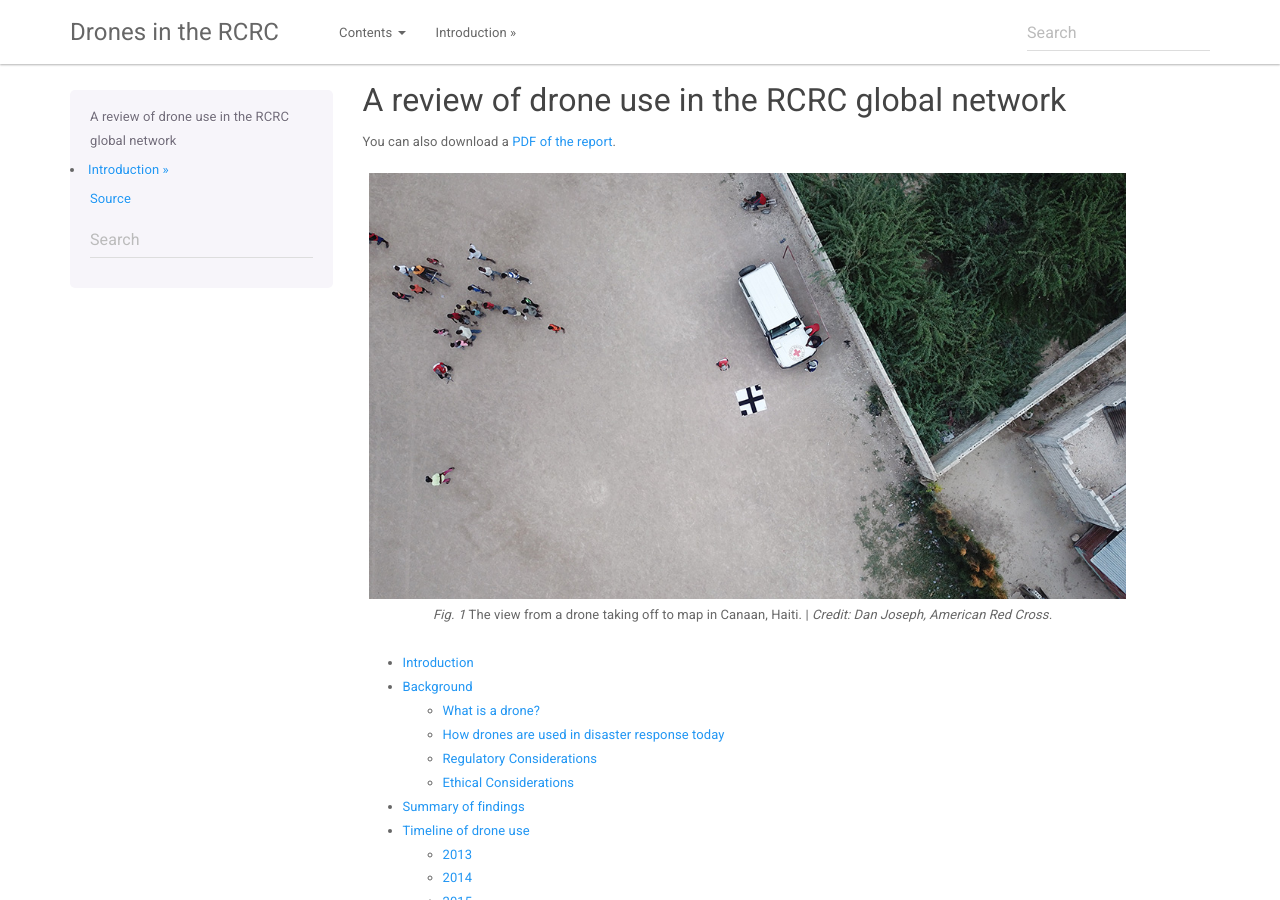
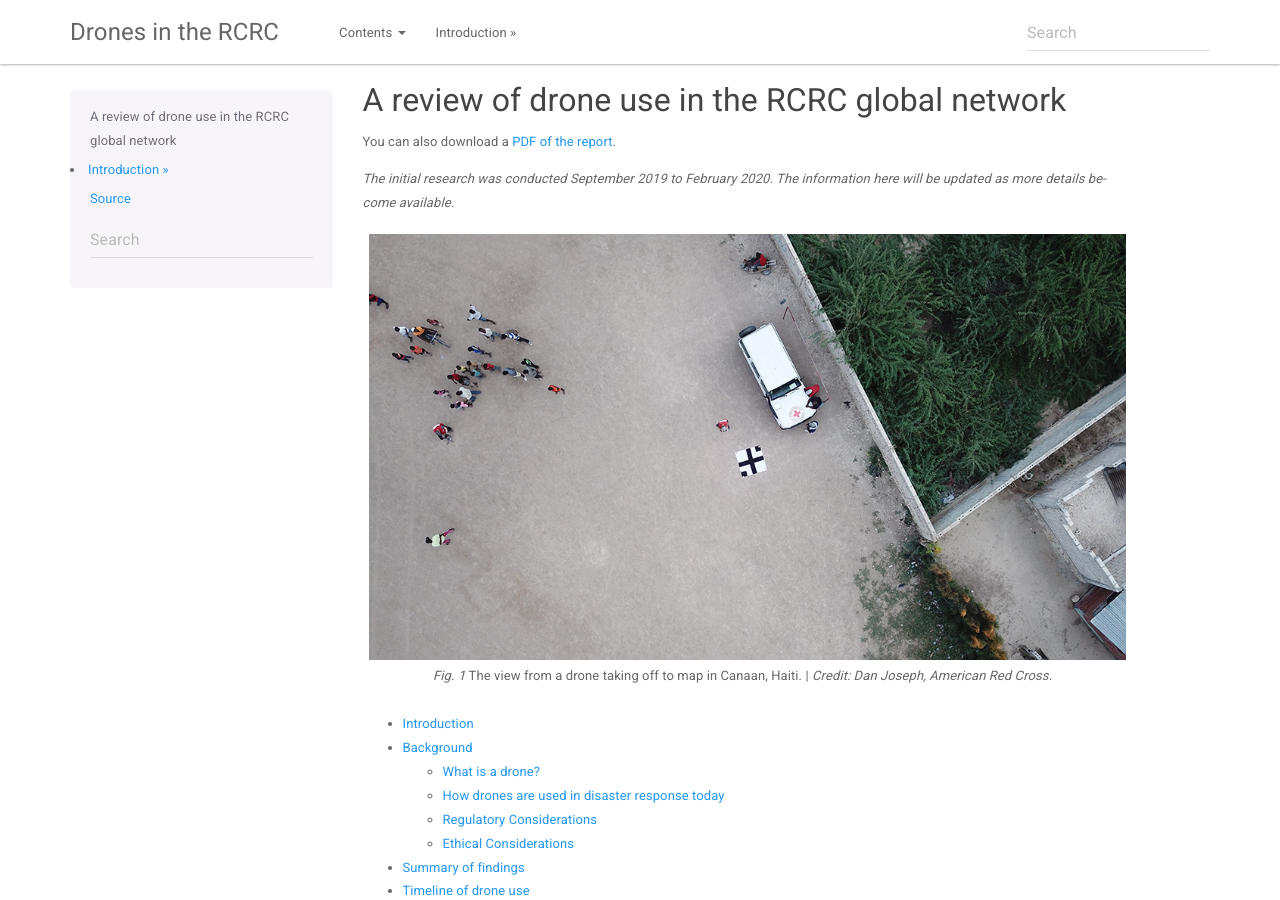
Before and after one commit to AmericanRedCross/rcrc-drones, a Sphinx documentation site: the page built from source/index.rst, in a window 1280 px wide and 900 px high. Built offline with Sphinx 7.4.7, drawn with Linux system fonts in a browser that asks for light colours.

Commit message:
minor copy edits

```diff
--- a/source/authors.rst
+++ b/source/authors.rst
@@ -18,7 +18,7 @@ Dan is a Solutions Engineer with the American Red Cross International Services D
 Methods
 #######
 
-Specific search terms were used to identify press releases, reports, and other sources describing RCRC drone uses. Various networks such as Surge Information Management Support (SIMS) were queried about any knowledge of drone uses. Identified National Society staff and volunteers were asked about any drone use cases that they were themselves aware of.
+The initial research was conducted September 2019 to February 2020. Specific search terms were used to identify press releases, reports, and other sources describing RCRC drone uses. Various networks such as Surge Information Management Support (SIMS) were queried about any knowledge of drone uses. Identified National Society staff and volunteers were asked about any drone use cases that they were themselves aware of.
 
 We conducted a total of 17 written and telephone interviews with RCRC or ICRC staff and volunteers. After we confirmed that drones had been used by a National Society in some capacity, we attempted to reach out to representatives of that National Society to identify the individuals who had piloted or otherwise worked closely with the technology. With the consent of the interviewee, all interviews were recorded.
 
--- a/source/conclusion.rst
+++ b/source/conclusion.rst
@@ -6,7 +6,7 @@ We have plentiful evidence that drones are a useful - and increasingly widely us
 
 Twenty-six National Societies are using or plan to use drones, in a variety of ways. These use-cases include monitoring IDP camp construction; community mapping for resiliency projects; conducting search and rescue operations; post-disaster mapping after landslides and earthquakes; and capturing photographs and video for communications purposes. More use cases are likely to be added in the near future, as Societies grow more comfortable with drones and find new applications for the technology.
 
-We found that these 23 National Societies are largely not collaborating with one another on drone projects, or currently speaking with one another about the use of drone technology.  A number of interviewees expressed interest in connecting and collaborating with other drone users at other National Societies in the future.
+We found that these 26 National Societies are largely not collaborating with one another on drone projects, or currently speaking with one another about the use of drone technology.  A number of interviewees expressed interest in connecting and collaborating with other drone users at other National Societies in the future.
 
 Currently, the IFRC has no centralized source of contextualized information on drone technology. The IFRC does not currently promote or organize experience-sharing opportunities around drone technology.
 
--- a/source/index.rst
+++ b/source/index.rst
@@ -7,6 +7,8 @@ A review of drone use in the RCRC global network
 ================================================
 
 You can also download a `PDF of the report <./Aid_from_the_Air.pdf>`_.
+
+*The initial research was conducted September 2019 to February 2020. The information here will be updated as more details become available.*
 
 .. figure:: /images/american-rc-canaan2.jpg
    :alt: Aerial view from a drone of a Haitian Red Cross Land Cruiser.
```
